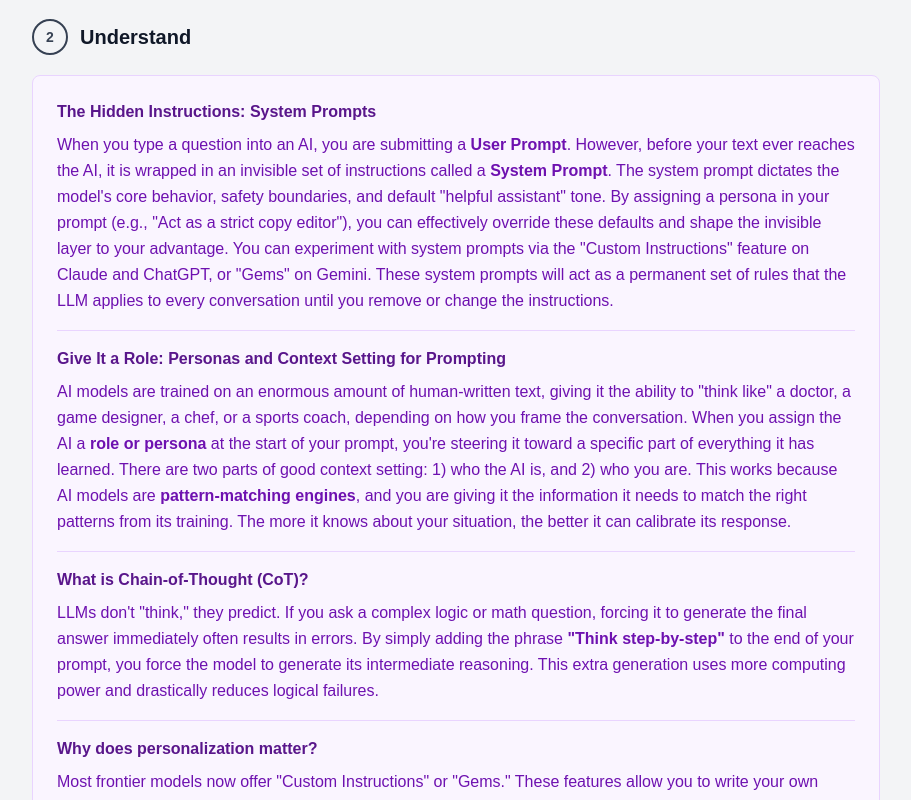
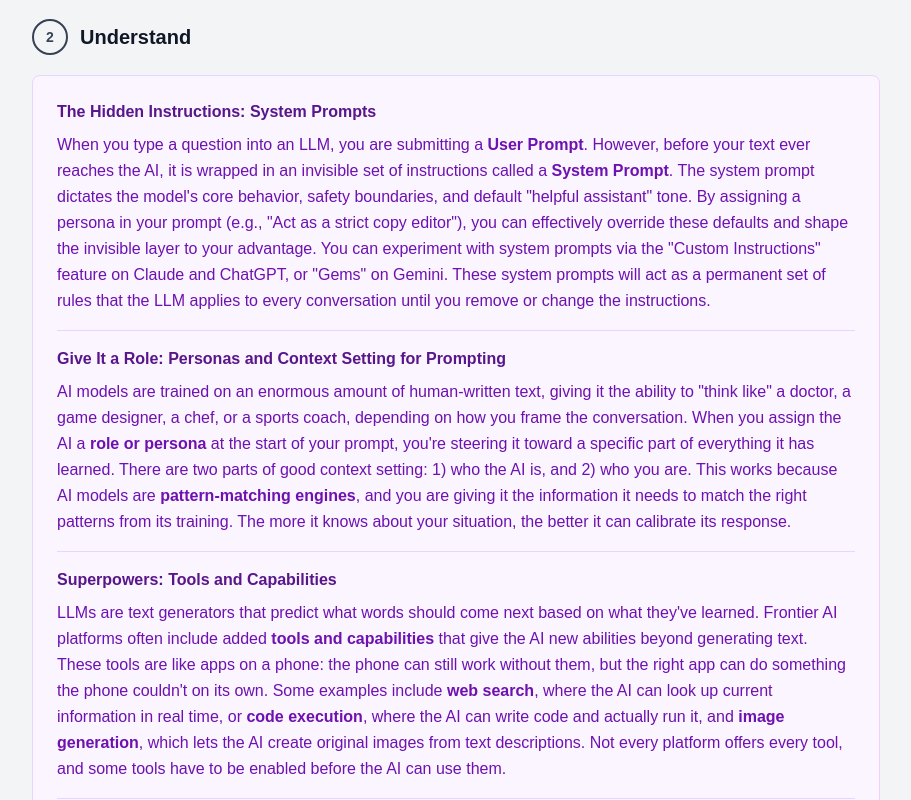
Before and after one commit to catebarry/ai-literacy-site, a Next.js app: page /modules/mastering-llms in a window 1280 px wide. Shown: the part 2200-3000 px from the top of the page, without its empty margins (184-1095 px from the left). Built offline with nearby package versions, Linux system fonts and the light colour scheme.

Commit message:
Edited the Tools and Capabilities section

```diff
--- a/app/modules/mastering-llms/page.tsx
+++ b/app/modules/mastering-llms/page.tsx
@@ -344,7 +344,7 @@ export default function MasteringLLMsPage() {
               The Hidden Instructions: System Prompts
             </p>
             <p className="text-base text-purple-800 leading-relaxed">
-              When you type a question into an AI, you are submitting a <strong>User Prompt</strong>. However, before your text ever reaches the AI, it is wrapped in an invisible set of instructions called a <strong>System Prompt</strong>. The system prompt dictates the model's core behavior, safety boundaries, and default "helpful assistant" tone. By assigning a persona in your prompt (e.g., "Act as a strict copy editor"), you can effectively override these defaults and shape the invisible layer to your advantage. You can experiment with system prompts via the "Custom Instructions" feature on Claude and ChatGPT, or "Gems" on Gemini. These system prompts will act as a permanent set of rules that the LLM applies to every conversation until you remove or change the instructions.
+              When you type a question into an LLM, you are submitting a <strong>User Prompt</strong>. However, before your text ever reaches the AI, it is wrapped in an invisible set of instructions called a <strong>System Prompt</strong>. The system prompt dictates the model's core behavior, safety boundaries, and default "helpful assistant" tone. By assigning a persona in your prompt (e.g., "Act as a strict copy editor"), you can effectively override these defaults and shape the invisible layer to your advantage. You can experiment with system prompts via the "Custom Instructions" feature on Claude and ChatGPT, or "Gems" on Gemini. These system prompts will act as a permanent set of rules that the LLM applies to every conversation until you remove or change the instructions.
             </p>
           </div>
 
@@ -359,16 +359,16 @@ export default function MasteringLLMsPage() {
 
           <div className="border-t border-purple-200 pt-4">
             <p className="text-base font-semibold text-purple-900 mb-2">
-              What is Chain-of-Thought (CoT)?
+              Superpowers: Tools and Capabilities
             </p>
             <p className="text-base text-purple-800 leading-relaxed">
-              LLMs don't "think," they predict. If you ask a complex logic or math question, forcing it to generate the final answer immediately often results in errors. By simply adding the phrase <strong>"Think step-by-step"</strong> to the end of your prompt, you force the model to generate its intermediate reasoning. This extra generation uses more computing power and drastically reduces logical failures.
+              LLMs are text generators that predict what words should come next based on what they've learned. Frontier AI platforms often include added <strong>tools and capabilities</strong> that give the AI new abilities beyond generating text. These tools are like apps on a phone: the phone can still work without them, but the right app can do something the phone couldn't on its own. Some examples include <strong>web search</strong>, where the AI can look up current information in real time, or <strong>code execution</strong>, where the AI can write code and actually run it, and <strong>image generation</strong>, which lets the AI create original images from text descriptions. Not every platform offers every tool, and some tools have to be enabled before the AI can use them.
             </p>
           </div>
 
           <div className="border-t border-purple-200 pt-4">
             <p className="text-base font-semibold text-purple-900 mb-2">
-              Why does personalization matter?
+              Remember Me: Memory and Persistent Context
             </p>
             <p className="text-base text-purple-800 leading-relaxed">
               Most frontier models now offer "Custom Instructions" or "Gems." These features allow you to write your own permanent system prompts. You can tell the AI exactly who you are, what your preferences are, and how you want it to format its responses every single time, saving you from having to rewrite the same context in every new chat session.
```
